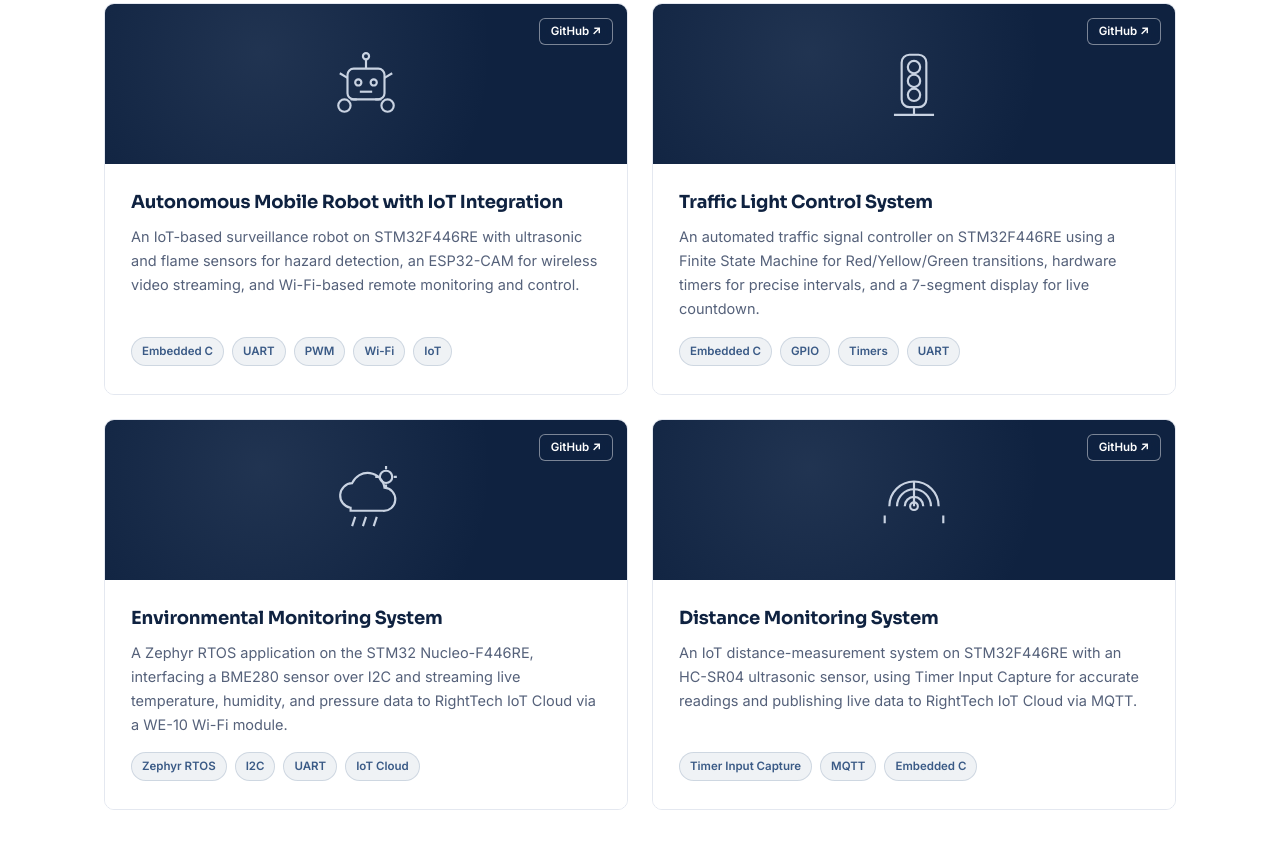
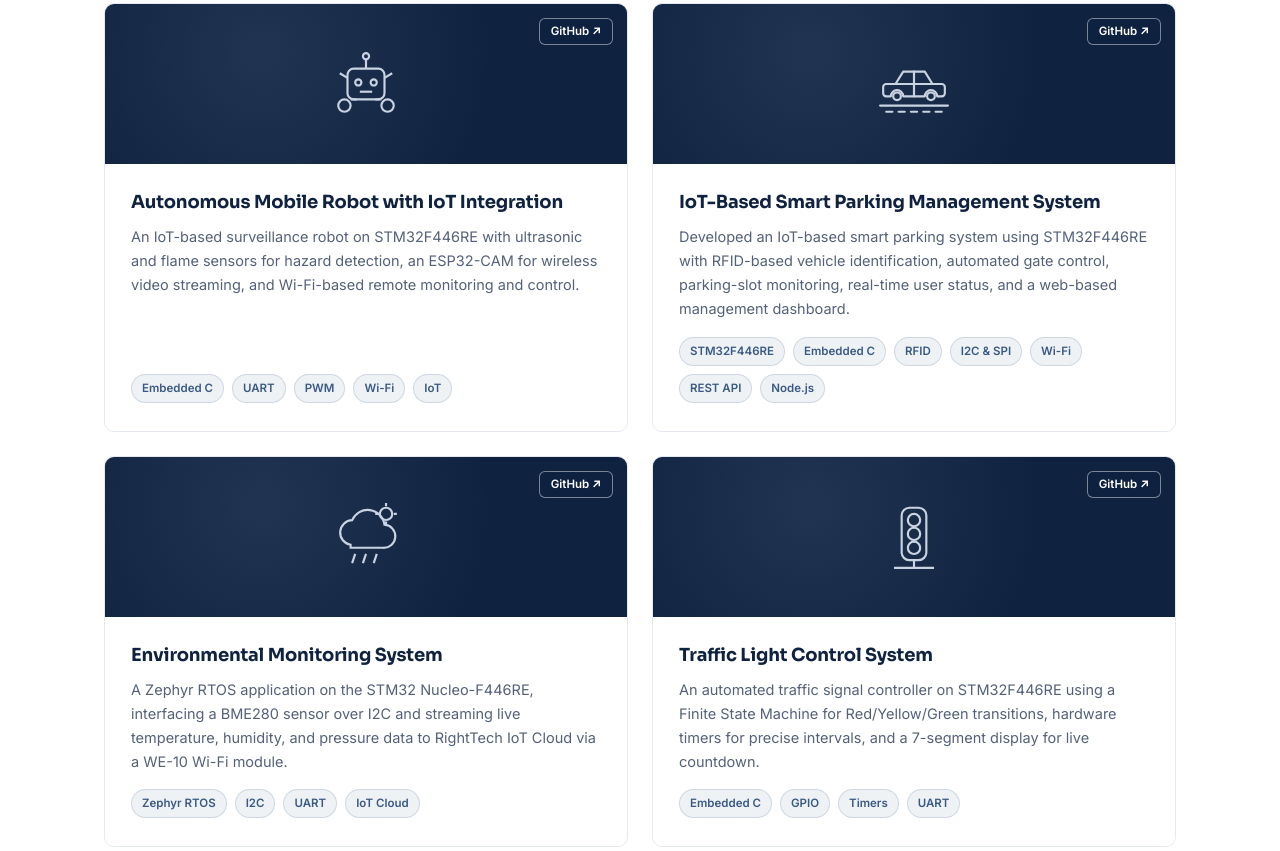
Before and after one commit to tarunkusetti2004/portfolio, a plain HTML site: page index.html in a window 1280 px wide. Shown: the part 2241-3092 px from the top of the page. Drawn offline with Linux system fonts and the light colour scheme.

Commit message:
portfolio website

```diff
--- a/index.html
+++ b/index.html
@@ -463,6 +463,147 @@
 
             <article class="project-card reveal">
 
+            <!-- GitHub Link -->
+
+            <a
+                class="project-github"
+                href="https://github.com/tarunkusetti2004/Smart_Parking_IoT-Based"
+                target="_blank"
+                rel="noopener noreferrer"
+                aria-label="View Distance Monitoring System project on GitHub"
+            >
+                GitHub ↗
+            </a>
+
+            <div class="project-visual">
+    <svg viewBox="0 0 48 48" fill="none" stroke="currentColor" stroke-width="2" stroke-linecap="round" stroke-linejoin="round">
+
+        <!-- Main Car Body Outline & Wheel Wells -->
+        <path d="M 12 24 L 17 16 H 31 L 36 24 H 42 A 2 2 0 0 1 44 26 V 30 A 2 2 0 0 1 42 32 H 39 A 4 4 0 0 0 31 32 H 17 A 4 4 0 0 0 9 32 H 6 A 2 2 0 0 1 4 30 V 26 A 2 2 0 0 1 6 24 Z" />
+
+        <!-- Window Beltline -->
+        <line x1="12" y1="24" x2="36" y2="24" />
+
+        <!-- Door/Window Vertical Divider -->
+        <line x1="24" y1="16" x2="24" y2="32" />
+
+        <!-- Wheels -->
+        <circle cx="13" cy="32" r="2.5" />
+        <circle cx="35" cy="32" r="2.5" />
+
+        <!-- Road Surface -->
+        <line x1="2" y1="38" x2="46" y2="38" />
+
+        <!-- Road Dashed Line -->
+        <line x1="6" y1="42" x2="42" y2="42" stroke-dasharray="4 4" />
+
+    </svg>
+</div>
+
+        <div class="project-body">
+
+        <h3>
+            IoT-Based Smart Parking Management System
+        </h3>
+
+        <p>
+            Developed an IoT-based smart parking system using STM32F446RE with RFID-based vehicle identification,
+            automated gate control, parking-slot monitoring, real-time user status, and a web-based management dashboard.
+        </p>
+
+        <div class="project-tags">
+
+        <span class="tag">STM32F446RE</span>
+        <span class="tag">Embedded C</span>
+        <span class="tag">RFID</span>
+        <span class="tag">I2C & SPI</span>
+        <span class="tag">Wi-Fi</span>
+        <span class="tag">REST API</span>
+        <span class="tag">Node.js</span>
+
+</div>
+
+</div>
+
+</article>
+
+
+            <!-- =================================================
+                 PROJECT 3
+            ================================================= -->
+
+            <article class="project-card reveal">
+
+                <!-- GitHub Link -->
+
+                <a
+                    class="project-github"
+                    href="https://github.com/tarunkusetti2004/zephyr-environmental-monitor"
+                    target="_blank"
+                    rel="noopener noreferrer"
+                    aria-label="View Environmental Monitoring System project on GitHub"
+                >
+                    GitHub ↗
+                </a>
+
+
+                <div class="project-visual">
+
+                    <svg viewBox="0 0 48 48">
+
+                        <path
+                            d="M14 29a8 8 0 0 1 1-15.9A11 11 0 0 1 36 16a7.5 7.5 0 0 1-1 15H14Z"
+                        />
+
+                        <line x1="17" y1="35" x2="15" y2="41"/>
+                        <line x1="24" y1="35" x2="22" y2="41"/>
+                        <line x1="31" y1="35" x2="29" y2="41"/>
+
+                        <circle cx="37" cy="9" r="4"/>
+
+                        <line x1="37" y1="2" x2="37" y2="4"/>
+                        <line x1="37" y1="14" x2="37" y2="16"/>
+                        <line x1="30" y1="9" x2="32" y2="9"/>
+                        <line x1="42" y1="9" x2="44" y2="9"/>
+
+                    </svg>
+
+                </div>
+
+
+                <div class="project-body">
+
+                    <h3>
+                        Environmental Monitoring System
+                    </h3>
+
+                    <p>
+                        A Zephyr RTOS application on the STM32 Nucleo-F446RE,
+                        interfacing a BME280 sensor over I2C and streaming
+                        live temperature, humidity, and pressure data to
+                        RightTech IoT Cloud via a WE-10 Wi-Fi module.
+                    </p>
+
+                    <div class="project-tags">
+
+                        <span class="tag">Zephyr RTOS</span>
+                        <span class="tag">I2C</span>
+                        <span class="tag">UART</span>
+                        <span class="tag">IoT Cloud</span>
+
+                    </div>
+
+                </div>
+
+            </article>
+
+
+            <!-- =================================================
+                 PROJECT 4
+            ================================================= -->
+
+            <article class="project-card reveal">
+
                 <!-- GitHub Link -->
 
                 <a
@@ -528,138 +669,6 @@
             </article>
 
 
-            <!-- =================================================
-                 PROJECT 3
-            ================================================= -->
-
-            <article class="project-card reveal">
-
-                <!-- GitHub Link -->
-
-                <a
-                    class="project-github"
-                    href="https://github.com/tarunkusetti2004/zephyr-environmental-monitor"
-                    target="_blank"
-                    rel="noopener noreferrer"
-                    aria-label="View Environmental Monitoring System project on GitHub"
-                >
-                    GitHub ↗
-                </a>
-
-
-                <div class="project-visual">
-
-                    <svg viewBox="0 0 48 48">
-
-                        <path
-                            d="M14 29a8 8 0 0 1 1-15.9A11 11 0 0 1 36 16a7.5 7.5 0 0 1-1 15H14Z"
-                        />
-
-                        <line x1="17" y1="35" x2="15" y2="41"/>
-                        <line x1="24" y1="35" x2="22" y2="41"/>
-                        <line x1="31" y1="35" x2="29" y2="41"/>
-
-                        <circle cx="37" cy="9" r="4"/>
-
-                        <line x1="37" y1="2" x2="37" y2="4"/>
-                        <line x1="37" y1="14" x2="37" y2="16"/>
-                        <line x1="30" y1="9" x2="32" y2="9"/>
-                        <line x1="42" y1="9" x2="44" y2="9"/>
-
-                    </svg>
-
-                </div>
-
-
-                <div class="project-body">
-
-                    <h3>
-                        Environmental Monitoring System
-                    </h3>
-
-                    <p>
-                        A Zephyr RTOS application on the STM32 Nucleo-F446RE,
-                        interfacing a BME280 sensor over I2C and streaming
-                        live temperature, humidity, and pressure data to
-                        RightTech IoT Cloud via a WE-10 Wi-Fi module.
-                    </p>
-
-                    <div class="project-tags">
-
-                        <span class="tag">Zephyr RTOS</span>
-                        <span class="tag">I2C</span>
-                        <span class="tag">UART</span>
-                        <span class="tag">IoT Cloud</span>
-
-                    </div>
-
-                </div>
-
-            </article>
-
-
-            <!-- =================================================
-                 PROJECT 4
-            ================================================= -->
-
-            <article class="project-card reveal">
-
-                <!-- GitHub Link -->
-
-                <a
-                    class="project-github"
-                    href="https://github.com/tarunkusetti2004/stm32-distance-monitor-mqtt"
-                    target="_blank"
-                    rel="noopener noreferrer"
-                    aria-label="View Distance Monitoring System project on GitHub"
-                >
-                    GitHub ↗
-                </a>
-
-
-                <div class="project-visual">
-
-                    <svg viewBox="0 0 48 48">
-
-                        <path d="M8 28a16 16 0 0 1 32 0"/>
-                        <path d="M13 28a11 11 0 0 1 22 0"/>
-                        <path d="M18 28a6 6 0 0 1 12 0"/>
-
-                        <line x1="24" y1="28" x2="24" y2="12"/>
-                        <circle cx="24" cy="28" r="2.5"/>
-
-                        <line x1="5" y1="34" x2="5" y2="39"/>
-                        <line x1="43" y1="34" x2="43" y2="39"/>
-
-                    </svg>
-
-                </div>
-
-
-                <div class="project-body">
-
-                    <h3>
-                        Distance Monitoring System
-                    </h3>
-
-                    <p>
-                        An IoT distance-measurement system on STM32F446RE
-                        with an HC-SR04 ultrasonic sensor, using Timer
-                        Input Capture for accurate readings and publishing
-                        live data to RightTech IoT Cloud via MQTT.
-                    </p>
-
-                    <div class="project-tags">
-
-                        <span class="tag">Timer Input Capture</span>
-                        <span class="tag">MQTT</span>
-                        <span class="tag">Embedded C</span>
-
-                    </div>
-
-                </div>
-
-            </article>
 
 
         </div>
```
